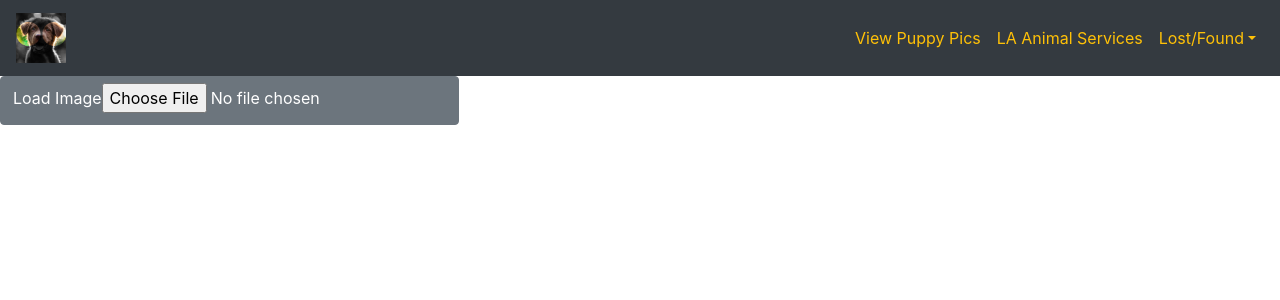
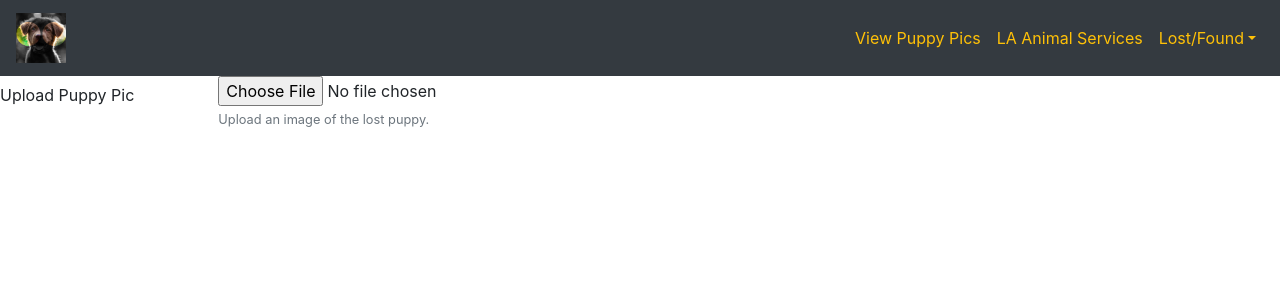
Before and after one commit to matt19271/PuppyGoggles, a React (Create React App) app in the folder client/: page /LostMyDog in a window 1280 px wide. Shown: the top 300 px of the page. Built offline with nearby package versions, Linux system fonts and the light colour scheme.

Commit message:
Buttons to Upload component create Puppy pics component update Navbar and App.js

```diff
--- a/client/src/App.js
+++ b/client/src/App.js
@@ -1,11 +1,12 @@
 import React, { Component } from 'react'
 import Spinner from './Components/Spinner'
 import Images from './Components/Images'
-import Buttons from './Components/Buttons'
 import Navbar from './Components/Navbar'
 import  { BrowserRouter as Router, Route, Switch} from 'react-router-dom'
+import Home from './Components/HomePage'
+import Upload from './Components/Upload'
+import PuppyPics from './Components/PuppyPics'
 import {Button} from 'reactstrap'
-import Home from './Components/HomePage'
 // import { API_URL } from './config'
 import './App.css'
 
@@ -55,7 +56,7 @@ export default class App extends Component {
         case images.length > 0:
           return <Images images={images} removeImage={this.removeImage} />
         default:
-          return <Buttons onChange={this.onChange} />
+          return <Button onChange={this.onChange} />
       }
     }
 
@@ -64,7 +65,9 @@ export default class App extends Component {
         <Navbar />
         <Switch>
           <Route exact path="/" component={Home}/>
-          <Route><Button>{content()}</Button></Route>
+          <Route exact path="/LostMyDog" component={Upload}/>
+          <Route exact path="/FoundLostDog" component={Upload}/>
+          <Route exact path="/PuppyPics" component={PuppyPics}/>
         </Switch>
       </Router>
     )
--- a/client/src/Components/Buttons.js
+++ /dev/null
@@ -1,18 +0,0 @@
-import React from 'react'
-
-export default props =>
-  <div className='buttons fadein'>
-    <div className='button'>
-      <label htmlFor='single'>
-        Load Image
-      </label>
-      <input type='file' id='single' onChange={props.onChange} />
-    </div>
-
-    {/* <div className='button'>
-      <label htmlFor='multi'>
-        Load Images
-      </label>
-      <input type='file' id='multi' onChange={props.onChange} multiple />
-    </div> */}
-  </div>
--- a/client/src/Components/Navbar.js
+++ b/client/src/Components/Navbar.js
@@ -47,10 +47,10 @@ export default class Example extends React.Component {
                   Lost/Found
                 </DropdownToggle>
                 <DropdownMenu right>
-                  <DropdownItem>
+                  <DropdownItem href="/LostMyDog">
                     I lost my puppy
                   </DropdownItem>
-                  <DropdownItem>
+                  <DropdownItem href="/FoundLostDog">
                     I found a lost puppy
                   </DropdownItem>
                 </DropdownMenu>
--- /dev/null
+++ b/client/src/Components/PuppyPics.js
@@ -0,0 +1,17 @@
+import React from 'react';
+import Puppy from '../components/Puppy';
+import { CardColumns, Row } from 'reactstrap';
+
+const Restaurants = ({ puppies }) => {
+  return (
+    <Row className="justify-content-sm-center">
+      <CardColumns>
+        {puppies.map((puppy) => (
+          <Puppy key={puppy.id} restaurant={puppy} />
+        ))}
+      </CardColumns>
+    </Row>
+  )
+}
+
+export default Restaurants
--- /dev/null
+++ b/client/src/Components/Upload.js
@@ -0,0 +1,20 @@
+import React from 'react';
+import { Form, FormGroup, Label, Input, FormText, Col } from 'reactstrap';
+
+export default class Upload extends React.Component {
+  render() {
+    return (
+      <Form>
+        <FormGroup row>
+        <Label for="exampleFile" sm={2}>Upload Puppy Pic</Label>
+        <Col sm={10}>
+          <Input type="file" name="file" id="exampleFile" />
+          <FormText color="muted">
+            Upload an image of the lost puppy.
+          </FormText>
+        </Col>
+        </FormGroup>
+      </Form>
+    )
+  }
+}
```
